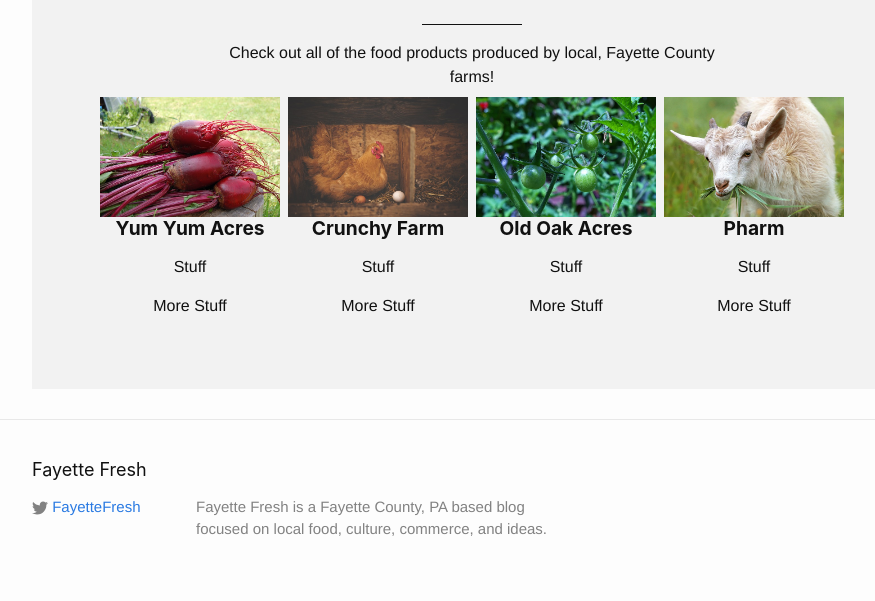
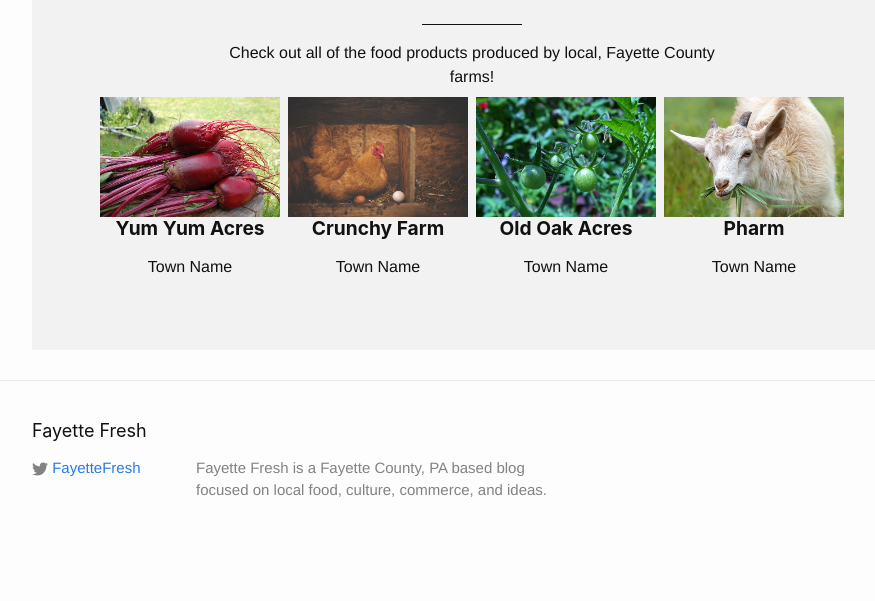
Before and after one commit to BillTalkington/fayette_fresh, a Jekyll site: the page built from farms.html, in a window 1280 px wide. Shown: the part 585-1186 px from the top of the page, without its empty margins (168-1043 px from the left). Built offline with Jekyll 4.4.1, drawn with Linux system fonts in a browser that asks for light colours; after the commit the page ends 1147 px from its top, so only the background shows below that.

Commit message:
Substitute exemplar for instance in category pages for class names

```diff
--- /dev/null
+++ b/_includes/category_exemplar.html
@@ -0,0 +1,23 @@
+<section id="exemplars" class="exemplars text-centered">
+	<!-- <h2>{{ page.category_title }}</h2> -->
+	<hr class="horz-bar">
+
+	<p class="category-statement">{{ page.category_statement }}</p>
+
+	<div class="container-exemplars">
+
+	{% for exemplar in category_file %}
+		<div class="exemplar">
+			<img src="{{ site.baseurl }}/img/{{exemplar.image}}" alt="">
+			<!-- <span class="fa-stack fa-4x">
+				<i class="fa fa-circle fa-stack-2x"></i>
+	      <i class="fa fa-picture-o fa-stack-1x text-icons"></i>
+			</span> -->
+			<h4><strong>{{ exemplar.name }}</strong></h4>
+			<p>Town Name</p>
+		</div>
+
+	{% endfor %}
+
+	</div>
+</section>
--- a/_sass/_fayette-fresh.scss
+++ b/_sass/_fayette-fresh.scss
@@ -72,7 +72,7 @@ h4 {
 }
 
 
-.container-activities, .container-members {
+.container-activities, .container-exemplars {
 	display: flex;
 	flex-wrap: wrap;
 	justify-content: space-around;
@@ -88,13 +88,13 @@ h4 {
 
 @media (min-width: 769px) {
 
-	.container-members {
+	.container-exemplars {
 		padding: 0 5vw;
 	}
 }
 
 
-.activity, .member {
+.activity, .exemplar {
 	// background: orange;
 	margin-bottom: 1em;
 }
@@ -103,16 +103,16 @@ h4 {
 	max-width: 200px;
 }
 
-.members {
+.exemplars {
 	background: #f2f2f2;
 	padding: 40px 0;
 }
 
-.member {
+.exemplar {
 	max-width: 180px;
 }
 
-.member-statement, .join-statement, .lead-statement, .event-statement {
+.category-statement {
 	padding: 0 15vw;
 	margin-bottom: 0.5em;
 }
@@ -128,7 +128,7 @@ section.activities > hr {
 	border-top-color: #eee;
 }
 
-section.members, section.upcoming-events > hr {
+section.exemplars {
 	border-top-color: #222;
 }
 
--- a/farms.html
+++ b/farms.html
@@ -15,7 +15,7 @@ category_statement: Check out all of the food products produced by local, Fayett
 <div id="mapid"></div>
 
 {% assign category_file = site.data.farms %}
-{% include category_instance.html %}
+{% include category_exemplar.html %}
 
 <style>
 	#mapid { height: 500px; }
```
